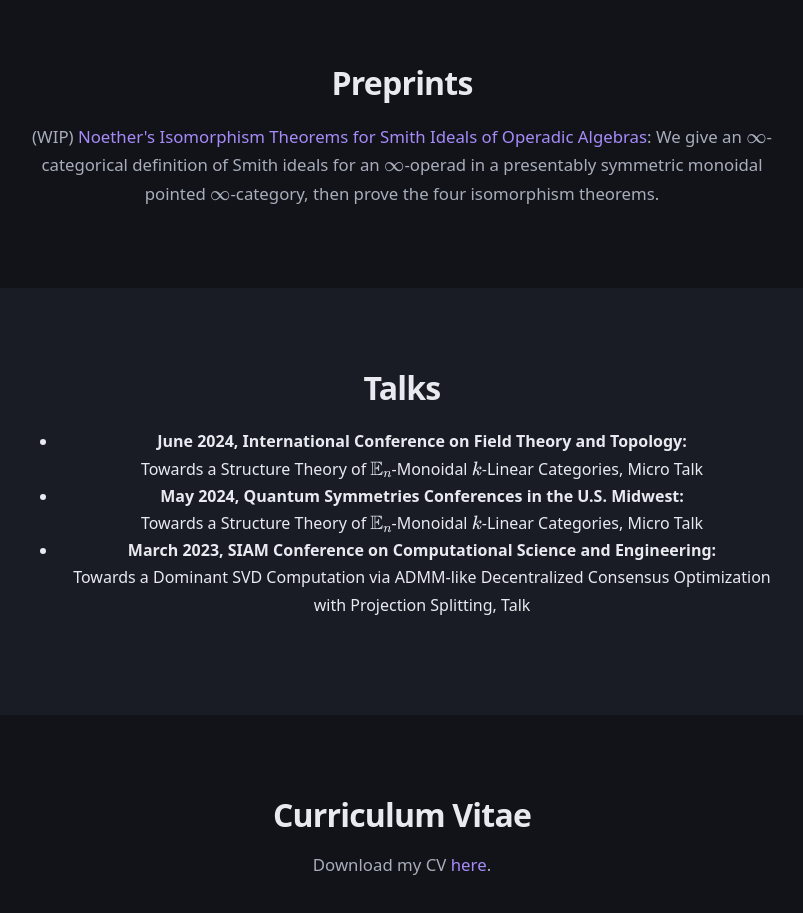
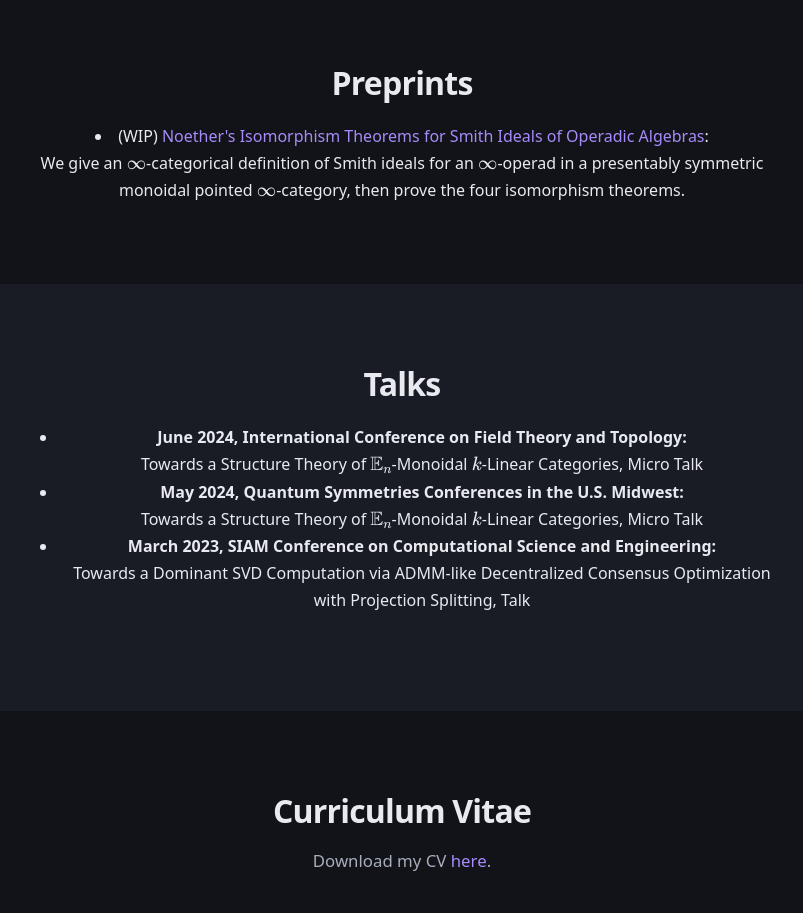
Before and after one commit to PandnotPthereforeQ/PandnotPthereforeQ.github.io, a plain HTML site: page index.html in a window 1280 px wide. Shown: the part 900-1813 px from the top of the page, without its empty margins (238-1041 px from the left). Drawn offline with nearby package versions, Linux system fonts and the light colour scheme.

Commit message:
Update preprints section with list formatting
Reformatted preprints section to use list elements for better structure.

```diff
--- a/index.html
+++ b/index.html
@@ -58,7 +58,12 @@
     <section id="preprints" class="section">
         <div class="container academic-section">
             <h2>Preprints</h2>
-            <p>(WIP) <a href="uploads/Noether_s_Thms_for_operadic_algebras.pdf" target="_blank" rel="noopener noreferrer">Noether's Isomorphism Theorems for Smith Ideals of Operadic Algebras</a>: We give an $\infty$-categorical definition of Smith ideals for an $\infty$-operad in a presentably symmetric monoidal pointed $\infty$-category, then prove the four isomorphism theorems.</p>
+            <u1>
+                <li>
+                    (WIP) <a href="uploads/Noether_s_Thms_for_operadic_algebras.pdf" target="_blank" rel="noopener noreferrer">Noether's Isomorphism Theorems for Smith Ideals of Operadic Algebras</a>: <br>
+                    We give an $\infty$-categorical definition of Smith ideals for an $\infty$-operad in a presentably symmetric monoidal pointed $\infty$-category, then prove the four isomorphism theorems.
+                </li>
+            </u1>
         </div>
     </section>
 
```
